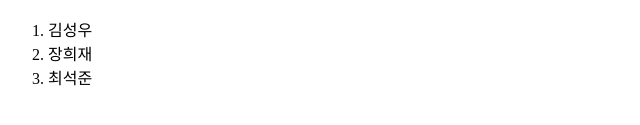
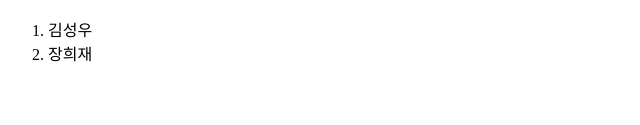
Before and after one commit to sungwoo1548/branchtest, a plain HTML site: page index.html in a window 1280 px wide. Shown: the part 345-470 px from the top of the page, 0-640 px from the left. Drawn offline with Linux system fonts and the light colour scheme.

Commit message:
delete one member

```diff
--- a/index.html
+++ b/index.html
@@ -25,7 +25,6 @@
     <ol>
         <li>김성우</li>
         <li>장희재</li>
-        <li>최석준</li>
     </ol>
 
 </body>
```
